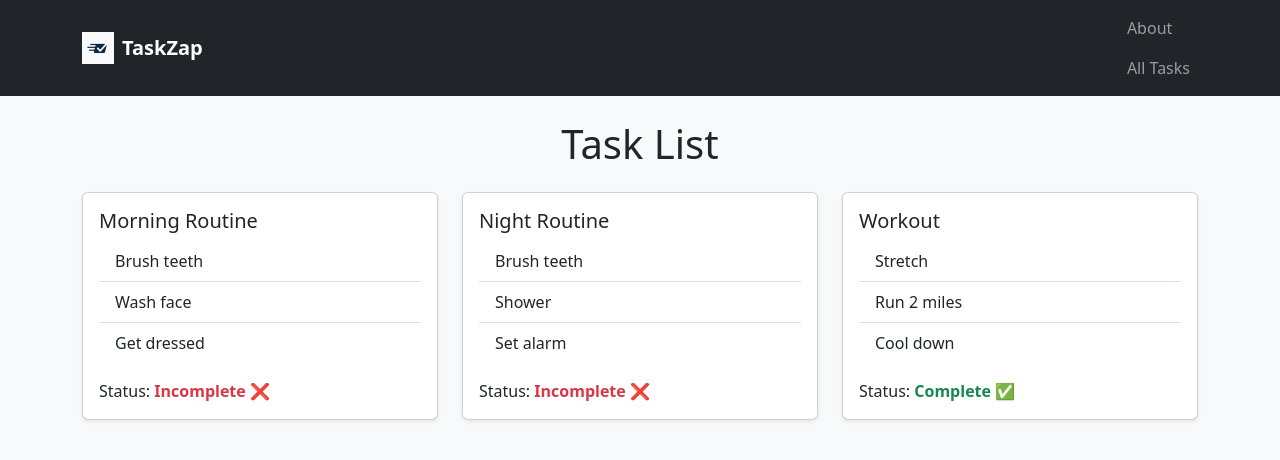
After one commit to Zebyrod/todo-django-crud-app, a Django app: page /tasks/ in a window 1280 px wide. The commit adds this page. Shown: the top 460 px of the page. Run offline with Django 5.2, Linux system fonts and the light colour scheme.

Commit message:
added tasks index as well and logo to navbar

```diff
--- a/main_app/templates/base.html
+++ b/main_app/templates/base.html
@@ -13,20 +13,29 @@
 
 		<title>TaskZap</title>
 
-    {% block head %}
-    {% endblock %}
+		{% block head %} {% endblock %}
 	</head>
+
+	{% load static %}
 	<body class="bg-light">
-
 		<!-- NAVBAR -->
 		<nav class="navbar navbar-expand-lg navbar-dark bg-dark">
 			<div class="container">
-        <a class="navbar-brand fw-bold" href="/">TaskZap</a>
+				<a class="navbar-brand d-flex align-items-center" href="/">
+					<img
+						src="{% static 'images/taskzap-logo.png' %}"
+						alt="TaskZap Logo"
+						height="32"
+						class="me-2"
+					/>
+					<span class="fw-bold">TaskZap</span>
+				</a>
 
 				<div>
 					<ul class="navbar-nav ms-auto">
 						<li class="nav-item">
 							<a class="nav-link" href="/about">About</a>
+                            <a class="nav-link" href="/tasks">All Tasks</a>
 						</li>
 					</ul>
 				</div>
@@ -34,13 +43,9 @@
 		</nav>
 
 		<!-- MAIN CONTENT CONTAINER -->
-    <main class="container py-4">
-      {% block content %}
-      {% endblock %}
-    </main>
+		<main class="container py-4">{% block content %} {% endblock %}</main>
 
 		<!-- Bootstrap JS (Optional but recommended) -->
 		<script src="https://cdn.jsdelivr.net/npm/bootstrap@5.3.3/dist/js/bootstrap.bundle.min.js"></script>
-
 	</body>
 </html>
--- /dev/null
+++ b/main_app/templates/tasks/index.html
@@ -0,0 +1,39 @@
+{% extends 'base.html' %}
+{% load static %}
+
+{% block head %}
+<link rel="stylesheet" href="{% static 'css/tasks/task-index.css' %}">
+{% endblock %}
+
+{% block content %}
+
+<section class="mb-4">
+  <h1 class="text-center">Task List</h1>
+</section>
+
+<div class="row row-cols-1 row-cols-md-2 row-cols-lg-3 g-4">
+  {% for task in tasks %}
+  <div class="col">
+    <div class="card h-100 shadow-sm">
+      <div class="card-body">
+        <h5 class="card-title">{{ task.name }}</h5>
+        <ul class="list-group list-group-flush mb-3">
+          {% for item in task.description %}
+          <li class="list-group-item">{{ item }}</li>
+          {% endfor %}
+        </ul>
+        <p class="card-text">
+          Status:
+          {% if task.is_complete %}
+            <span class="text-success fw-bold">Complete ✅</span>
+          {% else %}
+            <span class="text-danger fw-bold">Incomplete ❌</span>
+          {% endif %}
+        </p>
+      </div>
+    </div>
+  </div>
+  {% endfor %}
+</div>
+
+{% endblock %}
--- a/main_app/urls.py
+++ b/main_app/urls.py
@@ -7,4 +7,5 @@ urlpatterns = [
     # Routes will be added here
     path('', views.home, name='home'),
     path('about/', views.about, name='about'),
+    path('tasks/', views.task_index, name='task-index'),
 ]
--- a/main_app/views.py
+++ b/main_app/views.py
@@ -15,3 +15,21 @@ def home(request):
 def about(request):
     # When navigating to /about return the about.html template
     return render(request, 'about.html')
+
+
+class Task:
+    def __init__(self, name, description, is_complete):
+        self.name = name
+        self.description = description  # this should be a list
+        self.is_complete = is_complete
+
+tasks = [
+    Task('Morning Routine', ['Brush teeth', 'Wash face', 'Get dressed'], False),
+    Task('Night Routine', ['Brush teeth', 'Shower', 'Set alarm'], False),
+    Task('Workout', ['Stretch', 'Run 2 miles', 'Cool down'], True),
+]
+
+
+def task_index(request):
+    # Render the tasks/index.html with the task list data
+    return render(request, 'tasks/index.html', {'tasks': tasks})
```
Also changed, not shown: main_app/static/images/taskzap-logo.png (added). Lines whose indentation alone changed are shown as unchanged.
